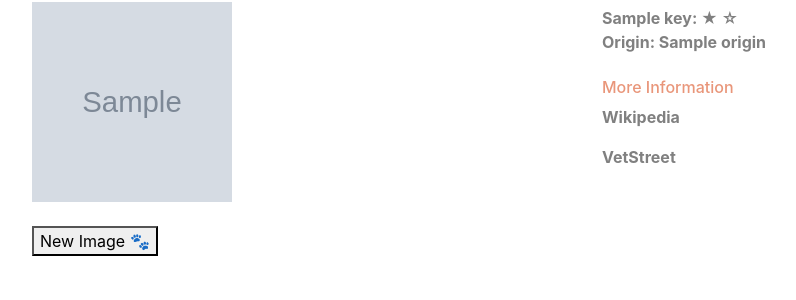
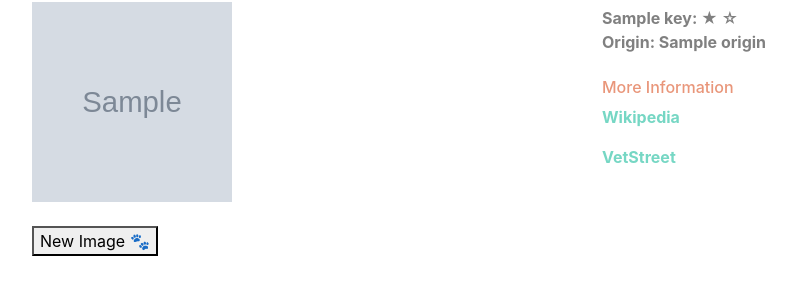
Before and after one commit to jessqin/Cats, a Flask app: template flask_app/templates/movie_detail.html in a window 1280 px wide. Shown: the part 240-540 px from the top of the page, without its empty margins (53-849 px from the left). Run offline with Flask 2, Linux system fonts and the light colour scheme; the template is opened without the code that fills it: values that come from a table or form of the project are taken from there, most other values are stand-ins (such as "Sample title", 1, 10 or a date in 2020); grey boxes marked "Sample" are stand-in pictures; some libraries are stand-ins or nearby versions.

Commit message:
fun with font colors

```diff
--- a/flask_app/templates/movie_detail.html
+++ b/flask_app/templates/movie_detail.html
@@ -50,8 +50,8 @@
 	    <br><br>
 
 	  <h6 style="color: darksalmon">More Information</h6>
-	  <p><a  style="color: grey" href={{ cat.wikipedia_url }}><b>Wikipedia</b></a></p>
-	  <p><a  style="color: grey" href={{ cat.vetstreet_url }}><b>VetStreet</b></a></p>
+	  <p><a  style="color: #76D7C4" href={{ cat.wikipedia_url }}><b>Wikipedia</b></a></p>
+	  <p><a  style="color: #76D7C4" href={{ cat.vetstreet_url }}><b>VetStreet</b></a></p>
   	</div>
 
 </div>
```
